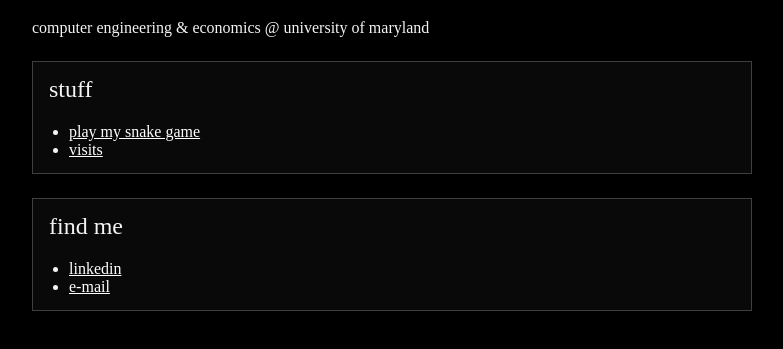
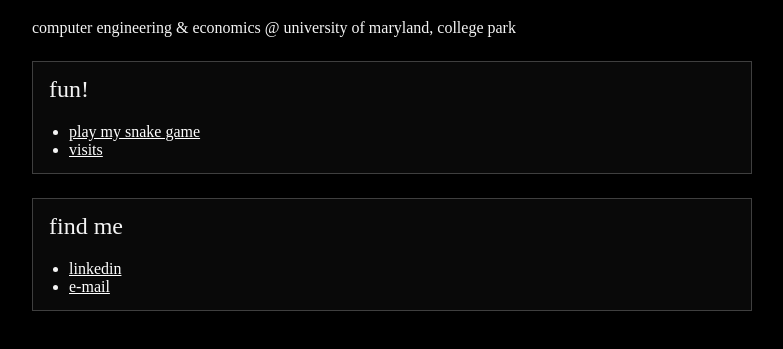
Before and after one commit to smathur777/smathur777.github.io, a plain HTML site: page index.html in a window 1280 px wide. Shown: the part 137-486 px from the top of the page, without its empty margins (248-1031 px from the left). Drawn offline with Linux system fonts and the light colour scheme.

Commit message:
minor changes to headers on main page

```diff
--- a/index.html
+++ b/index.html
@@ -84,11 +84,11 @@
         </div>
         <header>
             <h1>hi, my name's sameer mathur</h1>
-            <p>computer engineering &amp; economics @ university of maryland</p>
+            <p>computer engineering &amp; economics @ university of maryland, college park</p>
         </header>
 
         <section class="box">
-            <h2>stuff</h2>
+            <h2>fun!</h2>
             <ul>
                 <li><a href="./snake/">play my snake game</a></li>
                 <li><a href="./visitors/">visits</a></li>
```
